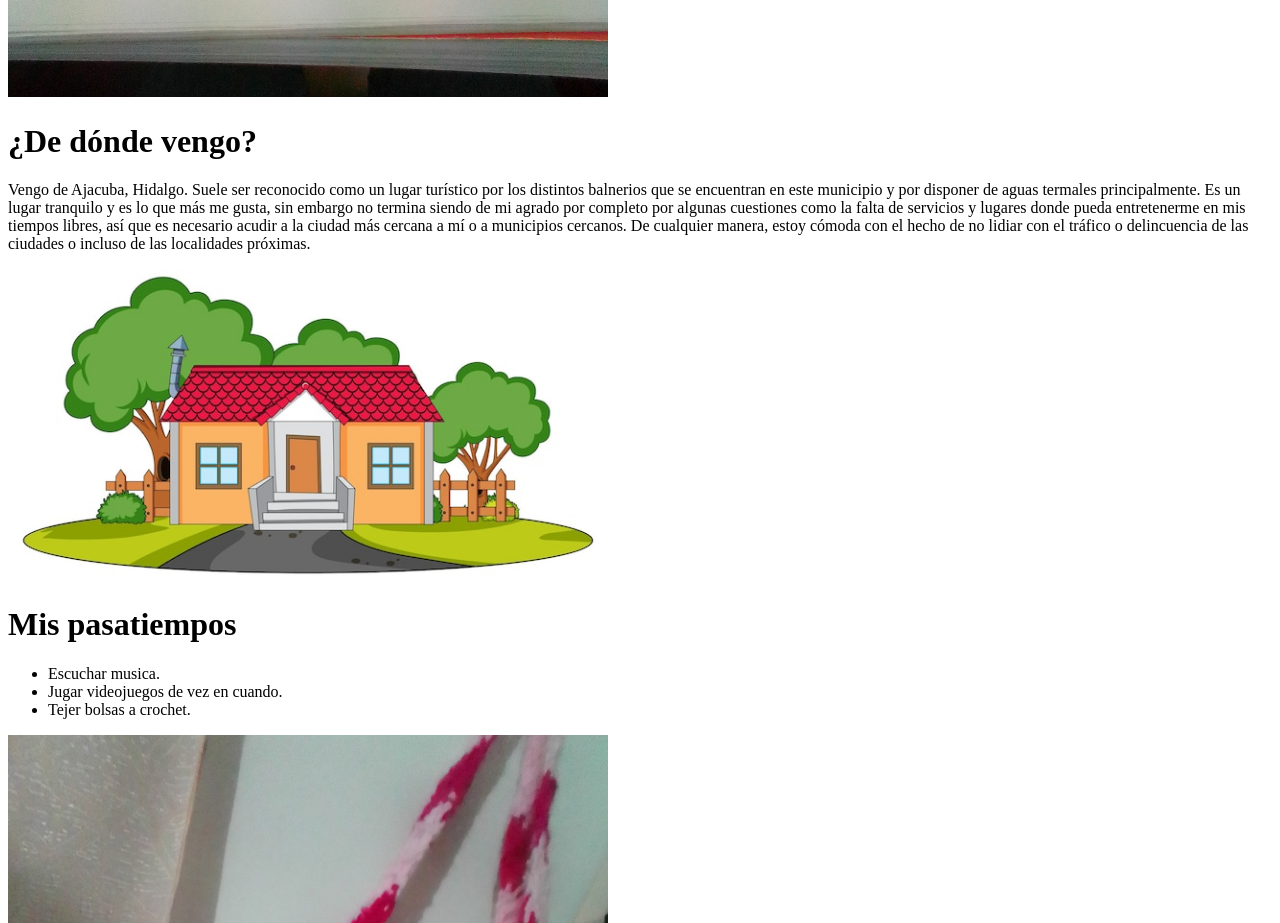
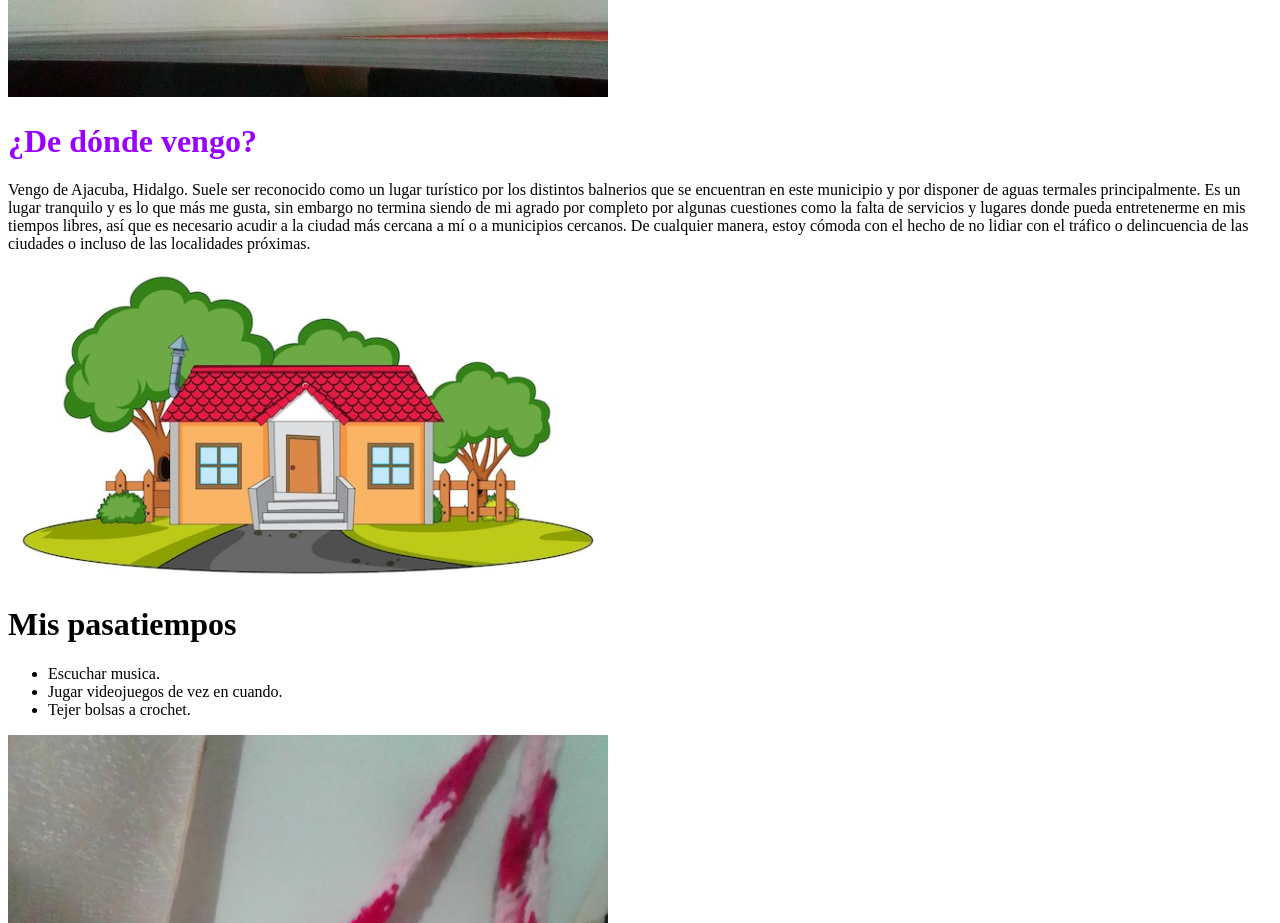
Before and after one commit to CarolMeraIbarra/CarolMeraIbarra.github.io, a plain HTML site: page index.html in a window 1280 px wide. Shown: the part 1840-2763 px from the top of the page. Drawn offline with Linux system fonts and the light colour scheme.

Commit message:
se agrego color a la tercer pregunta

```diff
--- a/index.html
+++ b/index.html
@@ -27,7 +27,7 @@
             muchas veces se vuelve difícil seguir, considero que valdrá la pena en unos años más cuando logre graduarme.</p>
             <img src="imagen/tics.jpg" alt="" width="600">
 
-            <h1>¿De dónde vengo?</h1>
+            <h1 style="color:rgb(153, 0, 255);" >¿De dónde vengo?</h1>
             <p>Vengo de Ajacuba, Hidalgo. Suele ser reconocido como un lugar turístico por
                 los distintos balnerios que se encuentran en este municipio y por disponer de
                 aguas termales principalmente. Es un lugar tranquilo y es lo que más me gusta, sin
```
